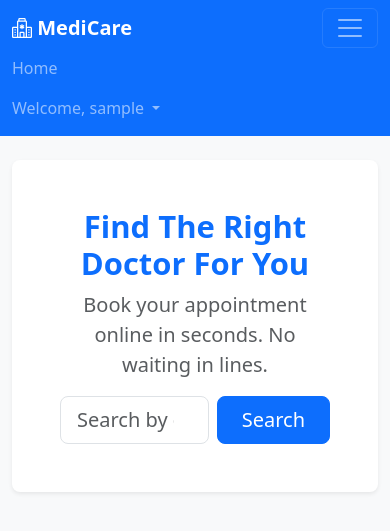
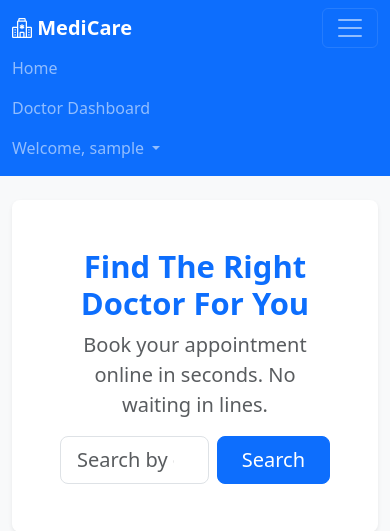
Before and after one commit to aymenbena03-droid/Hospital-System, a Django app: page / in a window 390 px wide, after a click that opens the changed part. Shown: the top 531 px of the page. Run offline with Django 5.2, Linux system fonts and the light colour scheme; a user stored in the database is signed in; tables that the repository leaves empty hold one stand-in row (values such as "Sample post"); grey boxes marked "Sample" are stand-in pictures.

Commit message:
Added the doctor dashbord

```diff
--- a/core/urls.py
+++ b/core/urls.py
@@ -7,4 +7,5 @@ urlpatterns = [
     path('register', views.register_view, name='register'),
     path('login', views.login_view, name='login'),
     path('logout', views.logout_view, name='logout'),
+    path('doctor-dashboard', views.doctor_dashboard, name='doctor_dashboard'),
 ]
--- a/core/views.py
+++ b/core/views.py
@@ -5,6 +5,7 @@ from django.db import IntegrityError
 from django.contrib.auth import login, logout, authenticate
 from django.contrib.auth.forms import AuthenticationForm
 from .forms import PatientRegistrationForm, LoginForm
+from django.contrib.auth.decorators import login_required
 
 # Create your views here.
 
@@ -90,3 +91,25 @@ def logout_view(request):
     logout(request)
     messages.success(request, "You have been logged out.")
     return redirect('home')
+
+
+@login_required
+def doctor_dashboard(request):
+    # Check if the logged-in user is actually a Doctor
+    doctor = Doctor.objects.filter(user=request.user).first()
+
+
+    if not doctor:
+        messages.error(request, "You do not have permission to view the doctor dashboard.")
+        return redirect('home')
+
+    # Get all appointments for this specific doctor, ordered by date
+    appointments = Appointment.objects.filter(doctor=doctor).order_by('date', 'time_slot')
+
+    # ADD THIS LINE:
+    print(f"DEBUG: Logged in User: {request.user.username} | Found Doctor: {doctor.user.username} | Appointments found: {appointments.count()}")
+
+    return render(request, 'core/doctor_dashboard.html', {
+        'doctor': doctor,
+        'appointment': appointments
+    })
--- a/templates/base.html
+++ b/templates/base.html
@@ -25,6 +25,13 @@
                     </li>
 
                     {% if user.is_authenticated %}
+
+                        {% if user.doctor %}
+                            <li class="nav-item">
+                                <a class="nav-link" href="{% url 'doctor_dashboard' %}">Doctor Dashboard</a>
+                            </li>
+                        {% endif %}
+
                         <!-- Show this if user is logged in -->
                         <li class="nav-item dropdown">
                             <a class="nav-link dropdown-toggle" href="#" role="button" data-bs-toggle="dropdown">
```
Also changed, not shown: core/templates/core/doctor_dashboard.html (added, +61 -0 lines).
